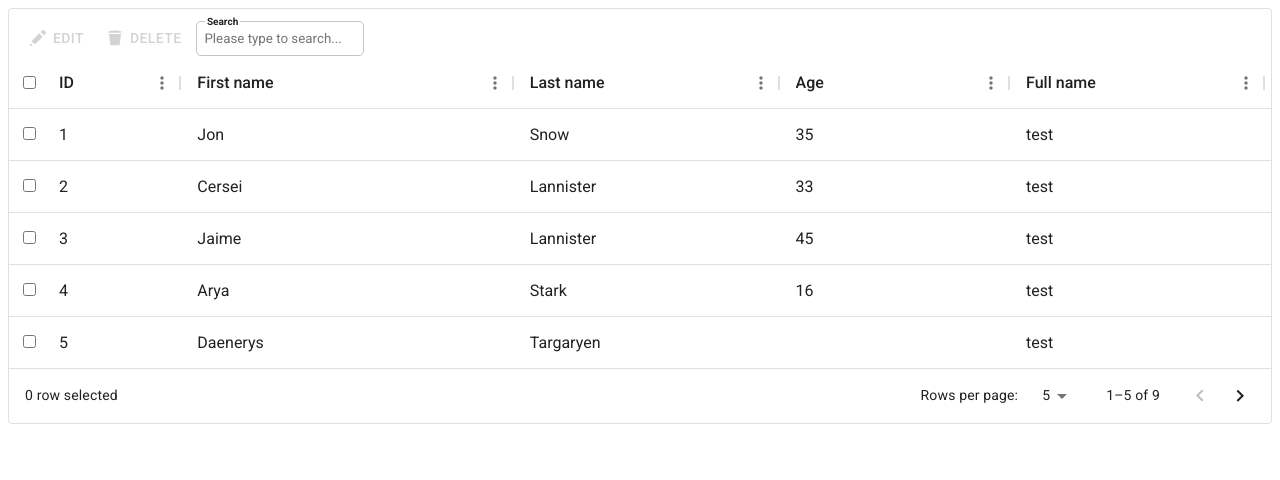
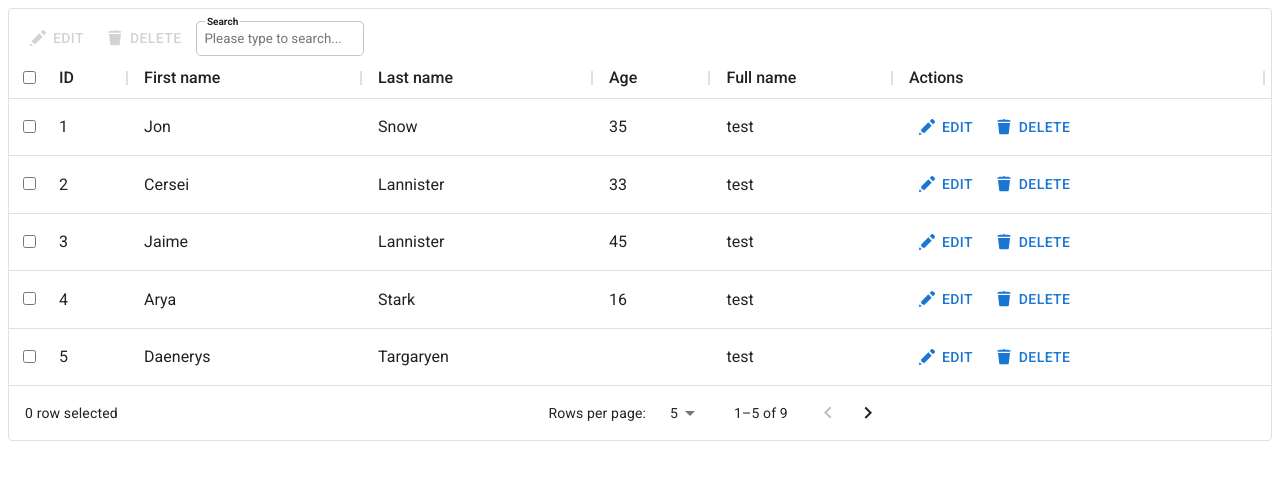
Before and after one commit to nedosika/complex-table, a React (Create React App) app: page / in a window 1280 px wide. Shown: the top 480 px of the page. Built offline with nearby package versions, Linux system fonts and the light colour scheme.

Commit message:
add actionsRows (#36)

```diff
--- a/src/components/ComplexTable/ComplexTable.js
+++ b/src/components/ComplexTable/ComplexTable.js
@@ -7,6 +7,7 @@ import Selection from "./Selection/Selection";
 import Pagination from "./Pagination/Pagination";
 import Searching from "./Search/Searching";
 import Filtration from "./Filtration/Filtration";
+import RowsActions from "./RowsActions/RowsActions";
 
 const ComplexTable = ({ components, ...props }) => {
   return (
@@ -16,7 +17,9 @@ const ComplexTable = ({ components, ...props }) => {
           <Searching>
             <Filtration>
               <Pagination>
+                <RowsActions>
                   <DefaultTable {...props} />
+                </RowsActions>
               </Pagination>
             </Filtration>
           </Searching>
--- /dev/null
+++ b/src/components/ComplexTable/RowsActions/ColumnsList.js
@@ -0,0 +1,37 @@
+import React from "react";
+import { useTableContext } from "../../Table/useTableContext";
+import {useSelectionContext} from "../Selection/Selection";
+
+const ColumnsList = () => {
+    const {
+        components: { Column, ColumnTitle, ColumnResizeIcon, CheckBox },
+        columns,
+    } = useTableContext();
+    const {
+        selectionActions: { toggleSelectedAll },
+        selected,
+    } = useSelectionContext();
+
+    return (
+        <tr>
+            <Column
+                style={{ width: 20, cursor: "pointer" }}
+                onClick={toggleSelectedAll}
+            >
+                <CheckBox isChecked={selected.length} />
+            </Column>
+            {columns.map(({ headerName, field }) => (
+                <Column key={field}>
+                    <ColumnTitle text={headerName} />
+                    <ColumnResizeIcon />
+                </Column>
+            ))}
+            <Column>
+                <ColumnTitle text="Actions"/>
+                <ColumnResizeIcon />
+            </Column>
+        </tr>
+    );
+};
+
+export default ColumnsList;
--- /dev/null
+++ b/src/components/ComplexTable/RowsActions/RowsActions.js
@@ -0,0 +1,26 @@
+import React, {createContext, useContext} from "react";
+import TableProvider, {useTableContext} from "../../Table/useTableContext";
+import ColumnsList from "./ColumnsList";
+import RowsList from "./RowsList";
+
+const RowsActionsContext = createContext({});
+
+export const useRowsActionsContext = () => useContext(RowsActionsContext);
+
+const RowsActions = ({children}) => {
+    const {components} = useTableContext();
+    return <RowsActionsContext.Provider value={{}}>
+        <TableProvider value={{
+            ...useTableContext(),
+            components:{
+                ...components,
+                ColumnsList,
+                RowsList
+            }
+        }}>
+            {children}
+        </TableProvider>
+    </RowsActionsContext.Provider>
+}
+
+export default RowsActions;
--- /dev/null
+++ b/src/components/ComplexTable/RowsActions/RowsList.js
@@ -0,0 +1,61 @@
+import React from "react";
+
+import { useTableContext } from "../../Table/useTableContext";
+import {useSelectionContext} from "../Selection/Selection";
+import CheckBox from "../Selection/CheckBox";
+import SelectionButton from "../Selection/SelectionButton";
+import EditIcon from "../Search/SearchToolbar/EditIcon";
+import DeleteIcon from "../Search/SearchToolbar/DeleteIcon";
+
+const RowsList = () => {
+    const {
+        components: { Row, Cell },
+        rows,
+        columns,
+        getRowId,
+        getRowHeight,
+    } = useTableContext();
+    const {
+        selectionActions: { toggleSelected, getIsSelected, selectOne },
+    } = useSelectionContext();
+
+    const handleSelect = (row) => (event) => {
+        event.stopPropagation();
+        toggleSelected(row);
+    };
+
+    return rows.map((row) => (
+        <Row
+            row={row}
+            key={getRowId(row)}
+            style={{
+                backgroundColor: getIsSelected(row) && "rgba(25, 118, 210, 0.08)",
+                height: getRowHeight(row),
+            }}
+            onClick={() => selectOne(row)}
+        >
+            <Cell onClick={handleSelect(row)} style={{ cursor: "pointer" }}>
+                <CheckBox isChecked={getIsSelected(row)} />
+            </Cell>
+            {columns.map(({ field }) => (
+                <Cell colSpan={row.colspan && row.colspan[field]} key={field}>
+                    {row[field]}
+                </Cell>
+            ))}
+            <Cell>
+                <SelectionButton
+                    title="Edit"
+                    icon={EditIcon}
+                    hint={"Edit"}
+                />
+                <SelectionButton
+                    title="Delete"
+                    icon={DeleteIcon}
+                    hint={"Delete"}
+                />
+            </Cell>
+        </Row>
+    ));
+};
+
+export default RowsList;
--- a/src/components/Table/useTableContext.js
+++ b/src/components/Table/useTableContext.js
@@ -31,7 +31,6 @@ const TableProvider = ({ children, value }) => {
           Main,
           RowsList,
           Footer,
-
           Row,
           Cell,
           Column,
```
Lines whose indentation alone changed are shown as unchanged.
